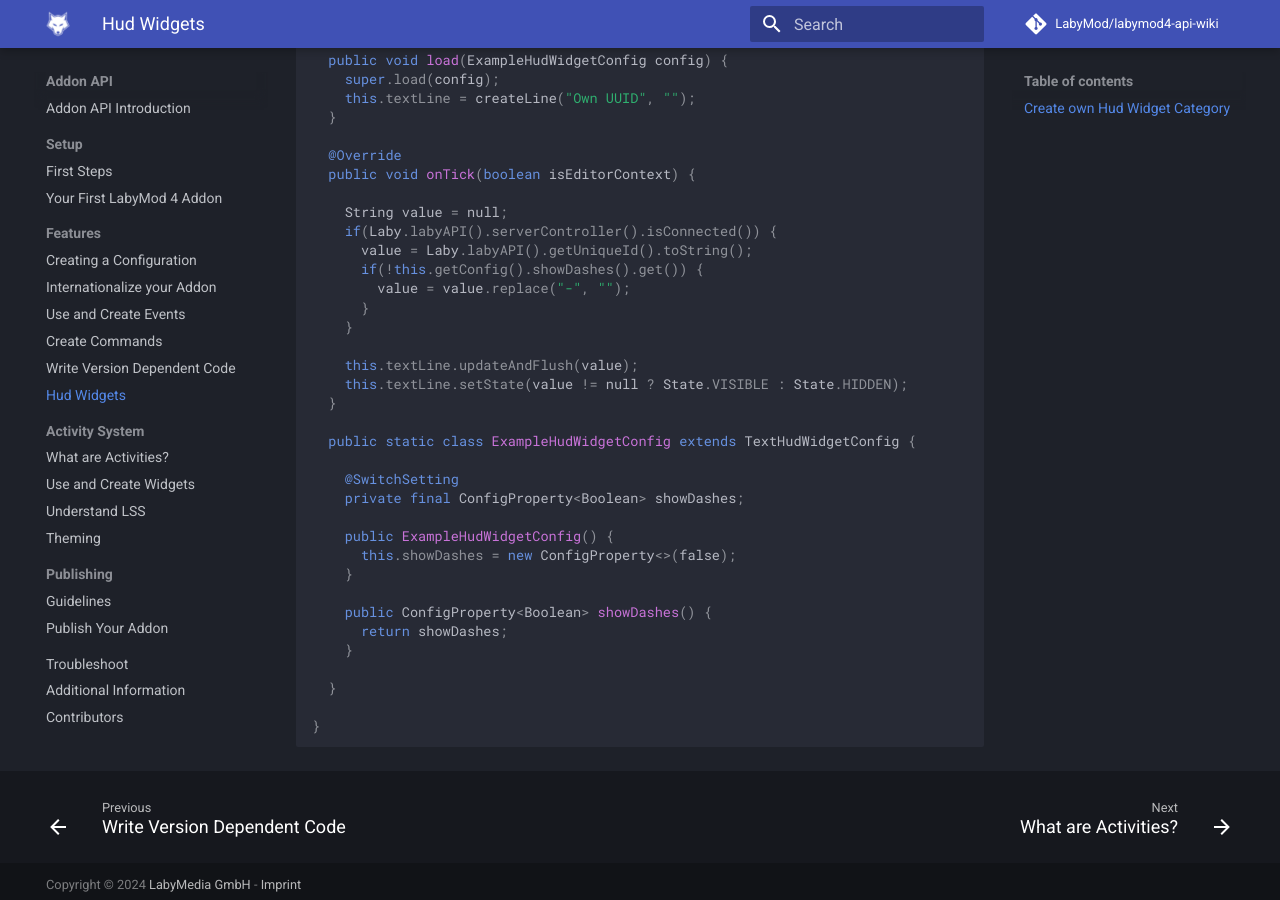
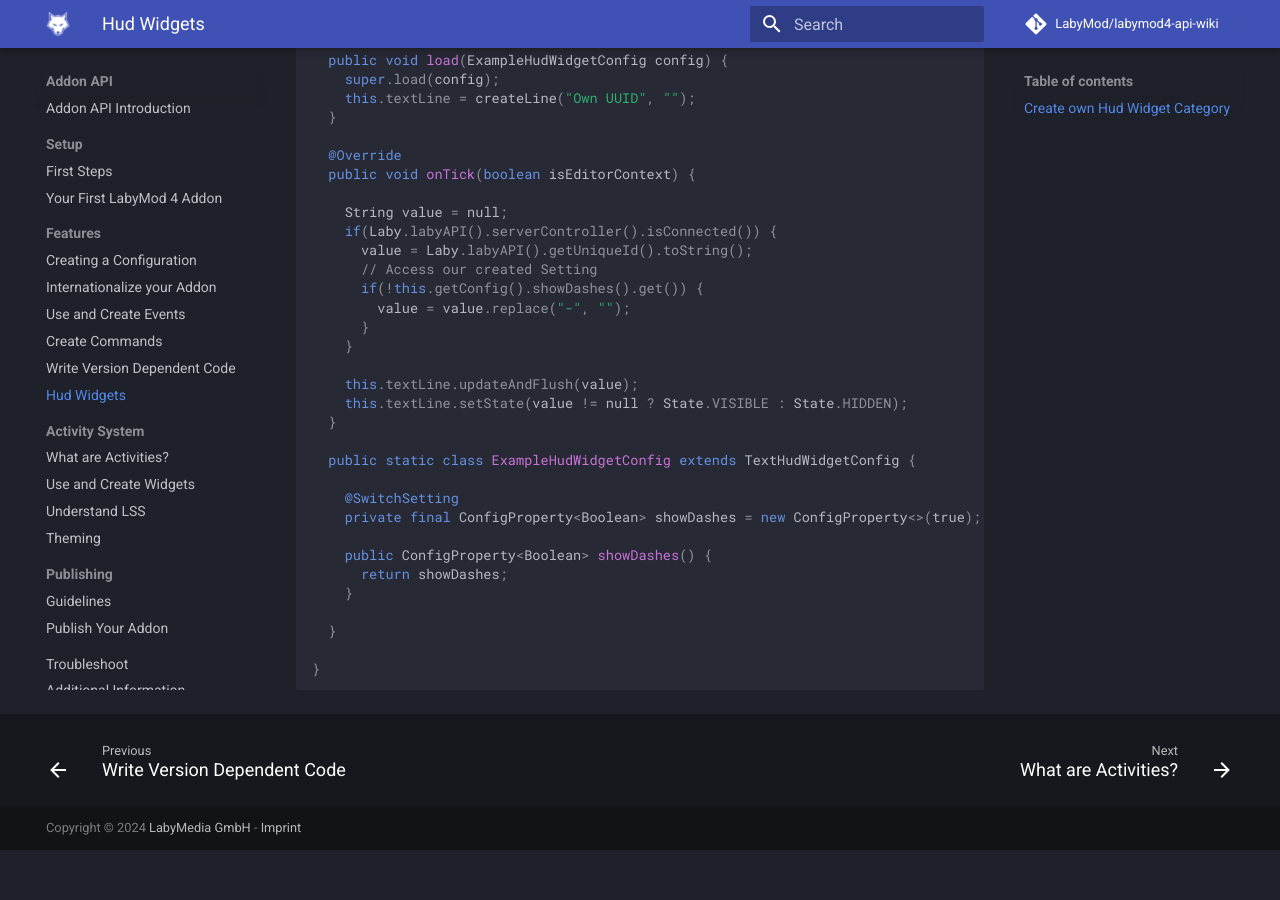
Before and after one commit to LabyMod/labymod4-api-wiki, an MkDocs documentation site: the page built from docs/pages/addon/features/hud-widgets.md, in a window 1280 px wide and 900 px high, scrolled down 2502 px. Built offline with MkDocs 1.6.1 and Material for MkDocs 9.7.7, drawn with Linux system fonts in a browser that asks for light colours; comment, search, counter and statistics services are not loaded; after the commit the page ends 3352 px from its top, so only the background shows below that.

Commit message:
Removed constructor from Widget Config

```diff
--- a/docs/pages/addon/features/hud-widgets.md
+++ b/docs/pages/addon/features/hud-widgets.md
@@ -119,6 +119,7 @@ public class ExampleHudWidget extends TextHudWidget<TextHudWidgetConfig> {
     String value = null;
     if(Laby.labyAPI().serverController().isConnected()) {
       value = Laby.labyAPI().getUniqueId().toString();
+      // Access our created Setting
       if(!this.getConfig().showDashes().get()) {
         value = value.replace("-", "");
       }
@@ -131,11 +132,7 @@ public class ExampleHudWidget extends TextHudWidget<TextHudWidgetConfig> {
   public static class ExampleHudWidgetConfig extends TextHudWidgetConfig {
 
     @SwitchSetting
-    private final ConfigProperty<Boolean> showDashes;
-
-    public ExampleHudWidgetConfig() {
-      this.showDashes = new ConfigProperty<>(false);
-    }
+    private final ConfigProperty<Boolean> showDashes = new ConfigProperty<>(true);
 
     public ConfigProperty<Boolean> showDashes() {
       return showDashes;
```
